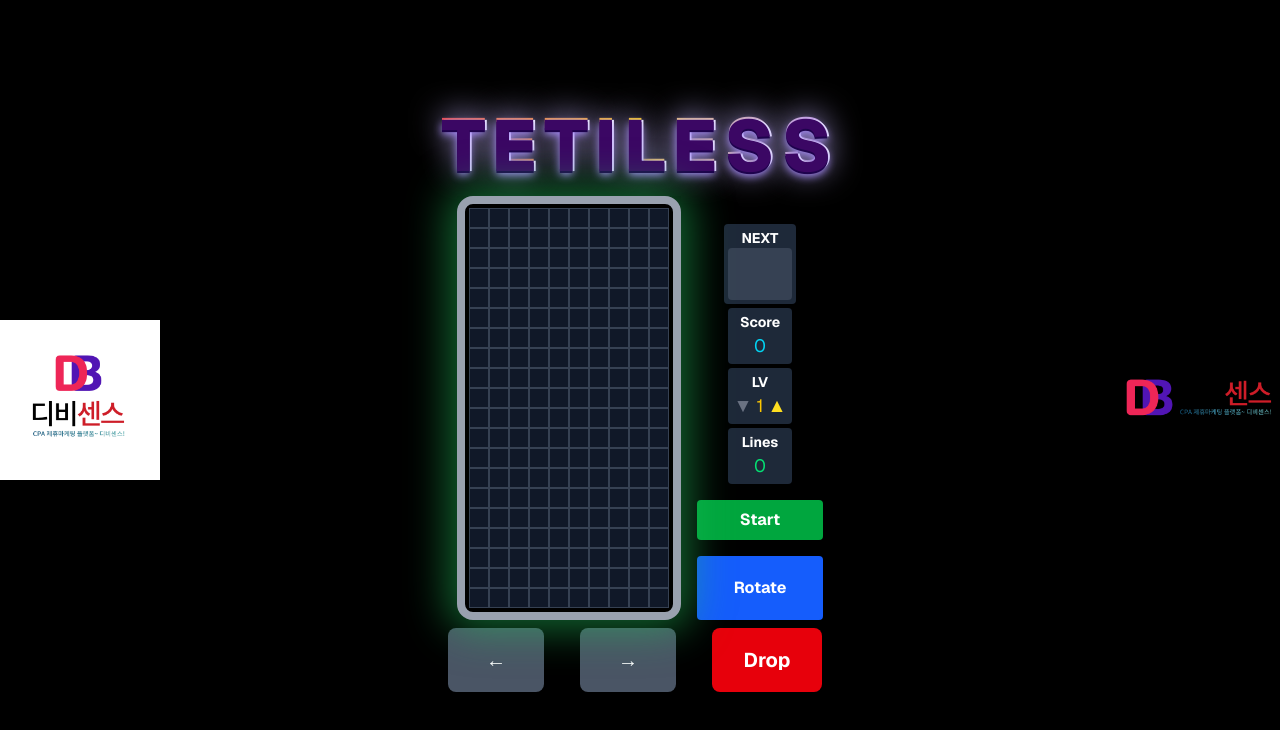
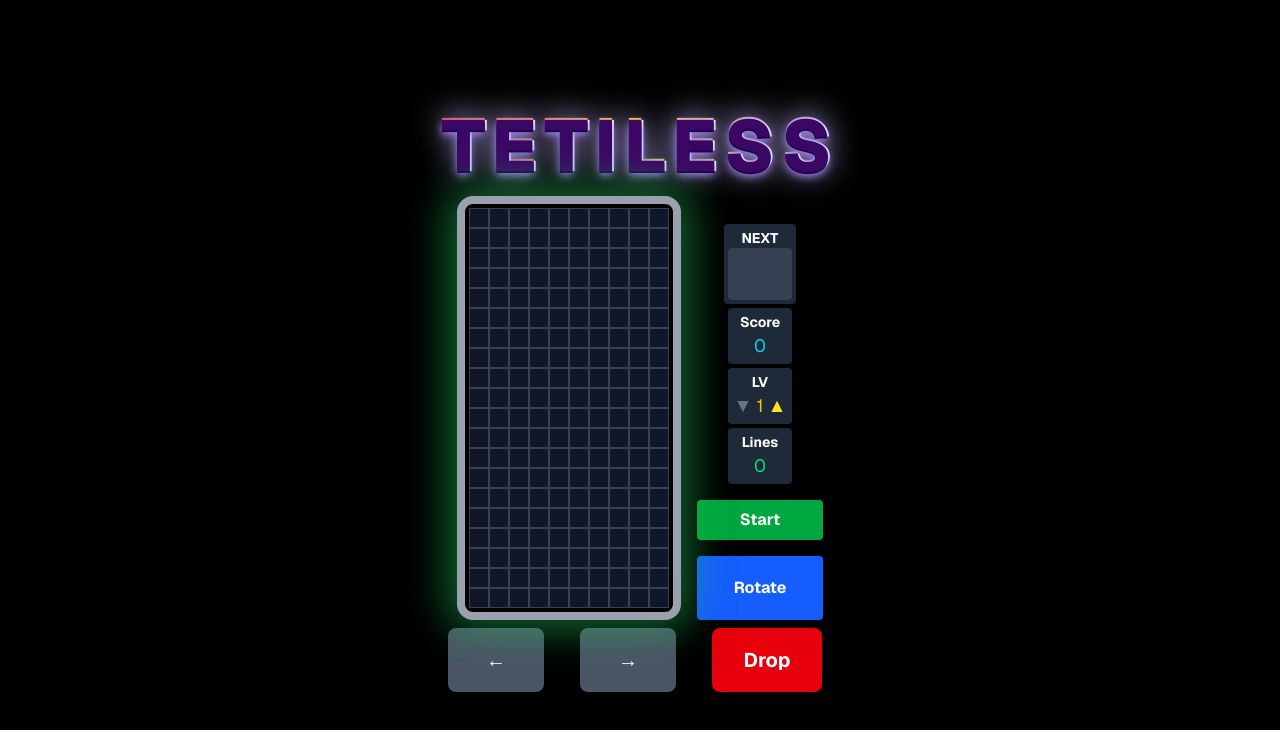
Before and after one commit to js48jjw/tetiless, a Next.js app: page / in a window 1280 px wide. Shown: the top 730 px of the page. Built offline with nearby package versions, Linux system fonts and the light colour scheme.

Commit message:
dbsense remove

```diff
--- a/src/app/layout.tsx
+++ b/src/app/layout.tsx
@@ -38,26 +38,6 @@ export default function RootLayout({
         aria-label="Block Stacking Game App"
       >
         {children}
-        {/* Left Promo Banner */}
-        <a
-          className="promo-banner left"
-          href="https://pmioham9d3.sens.kr"
-          target="_blank"
-          rel="noopener noreferrer"
-          aria-label="왼쪽 홍보 배너"
-        >
-          <img src="/dbsense-banner-left.png" alt="왼쪽 홍보 배너" />
-        </a>
-        {/* Right Promo Banner */}
-        <a
-          className="promo-banner right"
-          href="https://ig8rt9xz3i.sens.kr"
-          target="_blank"
-          rel="noopener noreferrer"
-          aria-label="오른쪽 홍보 배너"
-        >
-          <img src="/dbsense-banner-right.png" alt="오른쪽 홍보 배너" />
-        </a>
         <ServiceWorkerRegister />
       </body>
     </html>
```
